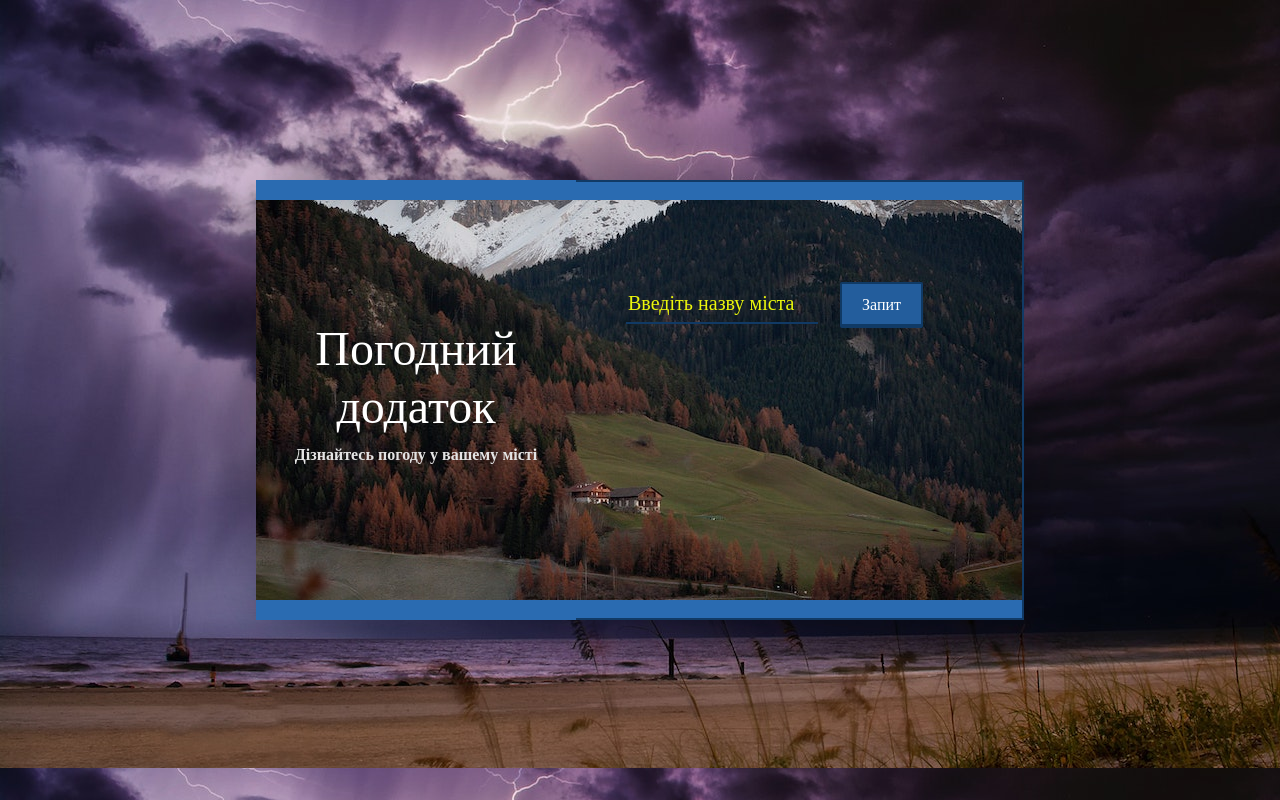
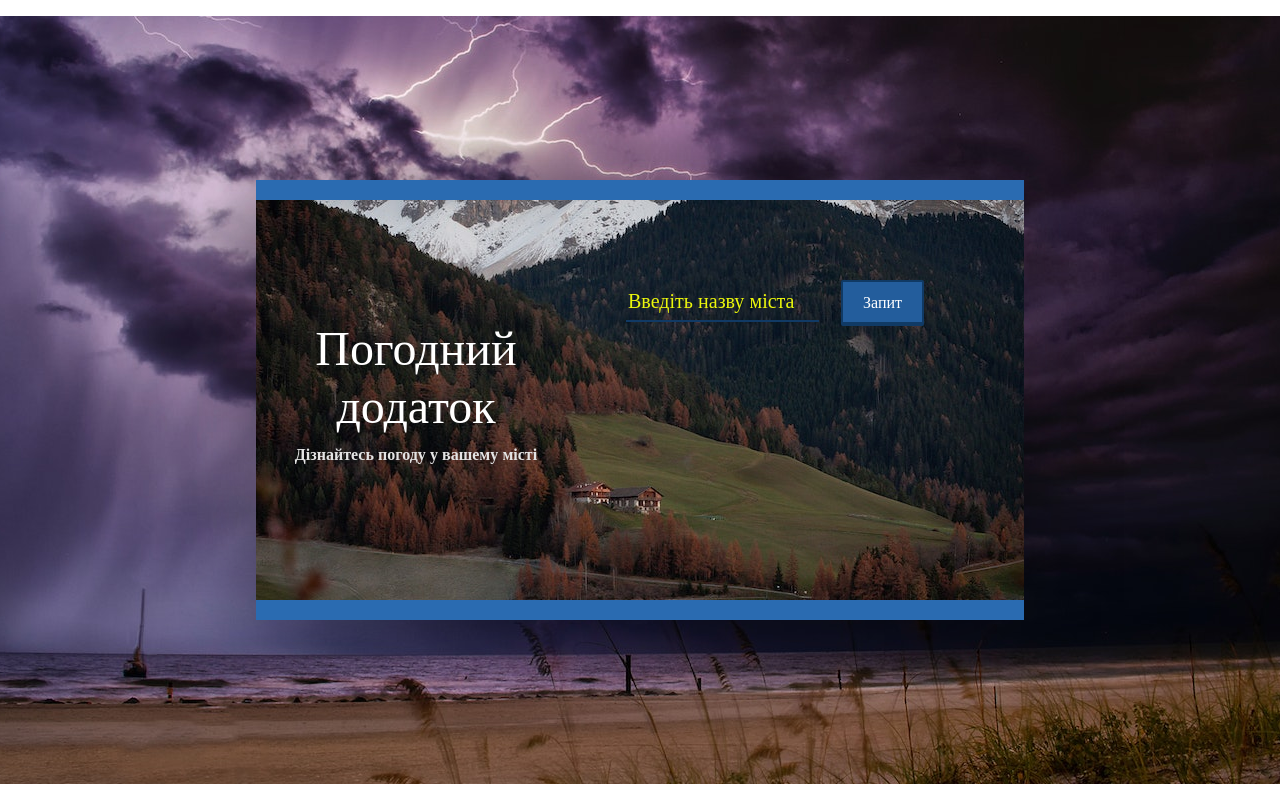
Before and after one commit to Archie-R16/Weather-Api, a React (Create React App) app: page / in a window 1280 px wide. Built offline with nearby package versions, Linux system fonts and the light colour scheme.

Commit message:
cheng file App.css

```diff
--- a/src/App.css
+++ b/src/App.css
@@ -9,7 +9,7 @@ body {
   display: flex;
   justify-content: center;
   align-items: center;
-  background: url(img/pexels-greg-2418664.jpg) ;
+  background: url("img/pexels-greg-2418664.jpg") center no-repeat ;
   filter: progid:DXImageTransform.Microsoft.gradient( startColorstr='#2db0e0', endColorstr='#6028a8', GradientType=1 );
 }
 .main {
@@ -36,9 +36,6 @@ body {
     height: 55vh;
     padding-top: 100px;
     padding-left: 50px;
-    border-top: 2px solid #113a65;
-    border-bottom: 2px solid #113a65;
-    border-right: 2px solid #113a65;
   }
 
   input[type="text"] {
```
